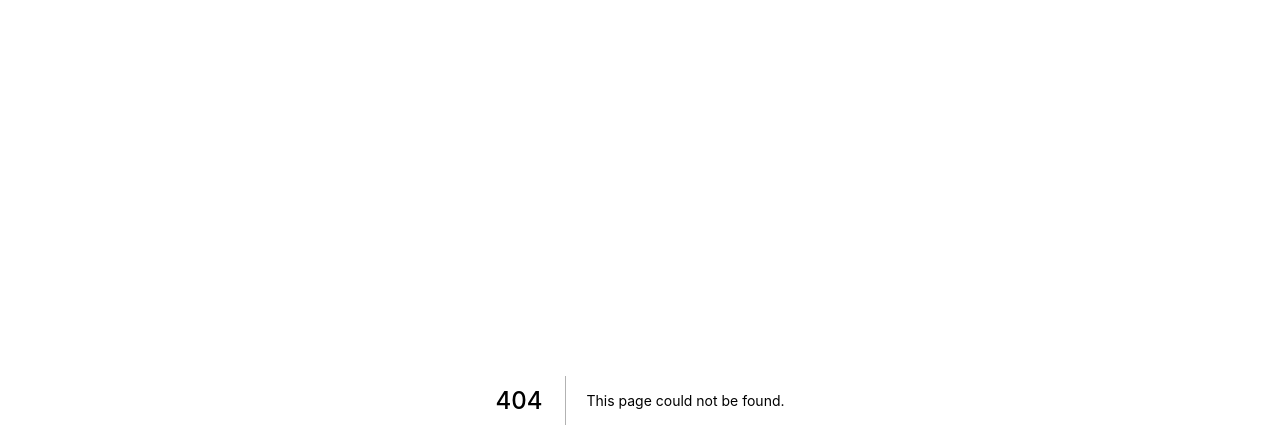
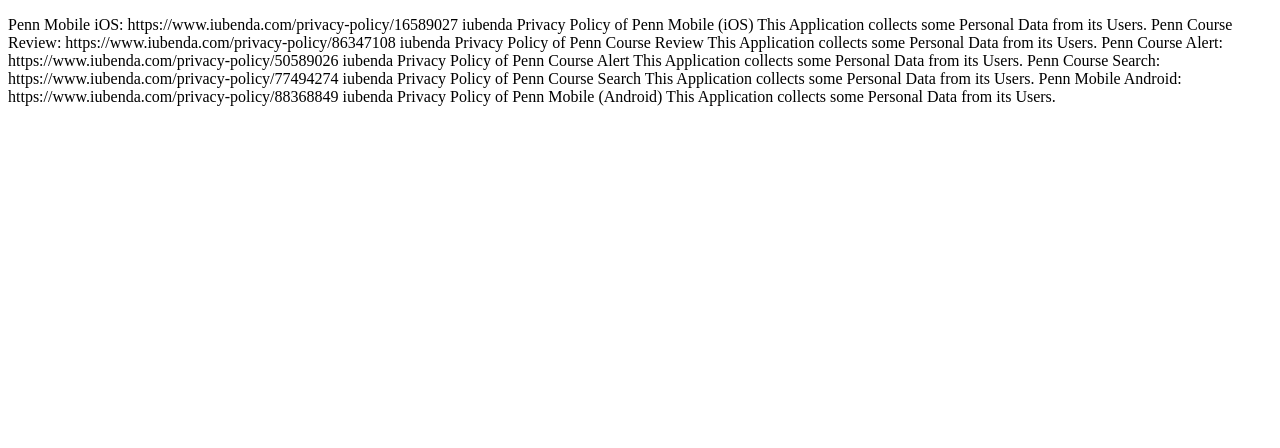
Before and after one commit to pennlabs/website-2020-01, a Next.js app: page /privacy in a window 1280 px wide. Before the commit this address had no page. Shown: the top 448 px of the page. Built offline with nearby package versions, Linux system fonts and the light colour scheme.

Commit message:
Added really pretty privacy page

```diff
--- /dev/null
+++ b/pages/privacy.js
@@ -0,0 +1,25 @@
+const Privacy = () => (
+  <p>
+  Penn Mobile iOS: https://www.iubenda.com/privacy-policy/16589027
+iubenda
+Privacy Policy of Penn Mobile (iOS)
+This Application collects some Personal Data from its Users.
+Penn Course Review: https://www.iubenda.com/privacy-policy/86347108
+iubenda
+Privacy Policy of Penn Course Review
+This Application collects some Personal Data from its Users.
+Penn Course Alert: https://www.iubenda.com/privacy-policy/50589026
+iubenda
+Privacy Policy of Penn Course Alert
+This Application collects some Personal Data from its Users.
+Penn Course Search: https://www.iubenda.com/privacy-policy/77494274
+iubenda
+Privacy Policy of Penn Course Search
+This Application collects some Personal Data from its Users.
+Penn Mobile Android: https://www.iubenda.com/privacy-policy/88368849
+iubenda
+Privacy Policy of Penn Mobile (Android)
+This Application collects some Personal Data from its Users.
+  </p>
+);
+export default Privacy;
--- a/pages/products_sections/currentProducts.js
+++ b/pages/products_sections/currentProducts.js
@@ -15,37 +15,31 @@
           img="/static/img/PCR.png"
           title="Penn Course Review"
           desc="Penn Course Review allows Penn students to make informed decisions on their course decisions. PCR includes professor rankings, course difficulties, commentary, and more on all courses taught at Penn in the past decade."
-          tag={<a href="/api/pcr"> <span className="tag is-info">View API</span> </a>}
         />
         <ProductCard
-          //tag={<a href="/api/basics"> <span className="tag is-info">View API</span> </a>}
           href="https://pennbasics.com/"
           img="/static/img/PennBasics.png"
           title="Penn Basics"
           desc="PennBasics is a one-stop shop for the basics of living at Penn. It strives to make students' lives easier at Penn so they can focus on what matters. PennBasics aggregates essential data on dining, laundry, and study spaces, and tailors the dashboard to your preferences."
         />
         <ProductCard
-          //tag={<span className="tag">Coming soon!</span>}
           href="https://penncfa.com/accounts/login/?next=/"
           img="/static/img/CFA-logo.png"
           title="Common Funding Application"
           desc="The Common Funding Application allows student groups across the University to easily request funding for their events from one or more funding sources on campus. On the other side of the process, funding groups have the ability to view what groups have applied for funding from them and make approval/denials."
         />
         <ProductCard
-          //tag={<span className="tag">Coming soon!</span>}
           href="https://penncoursealert.com/"
           img="/static/img/PCA.png"
           title="Penn Course Alert"
           desc="Penn Course Alert was built to help students get into their desired courses and eliminate the stress behind guessing when it would open. PCA provides high quality, immediate notification via text and email for course availabilities."
         />
         <ProductCard
-          //tag={<a href="/api/mobile"> <span className="tag is-info">View API</span> </a>}
           img="/static/img/PennMobile.png"
           title="Penn Mobile"
           desc= "Penn Mobile App is the university's first official mobile app. On iOS and Android, PennMobile provides live dining hall menus and hours, course and faculty search, live bus routes, popular sources of campus-news and school support numbers."
         />
         <ProductCard
-          //tag={<span className="tag">Coming soon!</span>}
           img="/static/img/OHQ-logo.png"
           title="Office Hours Queue"
           desc="Coming soon, Office Hours Queue will make office hours easier for both students and teaching assistants. Students: get the one-on-one help that you need, as quickly as possible. TAs: manage your queue, locate students faster, and offer more targeted help."
--- a/pages/splash_sections/products.js
+++ b/pages/splash_sections/products.js
@@ -18,7 +18,7 @@
         <ProductCard href="" img="/static/img/PennMobile.png" imgClassName="image is-64x64" title="Penn Mobile" desc="Dining, laundry, room reservations for iOS and Android"  />
       </div>
       <p>
-        We build apps for <i>you</i>. Tell us what you want to see at Penn by contacting us <a href="/contact" style={{textDecoration: "underline", color: "#ffffff"}}>here</a>.
+        View our privacy policies <a href="/privacy" style={{textDecoration: "underline", color: "#ffffff"}}>here</a>.
       </p>
     </div>
   </section>
```
